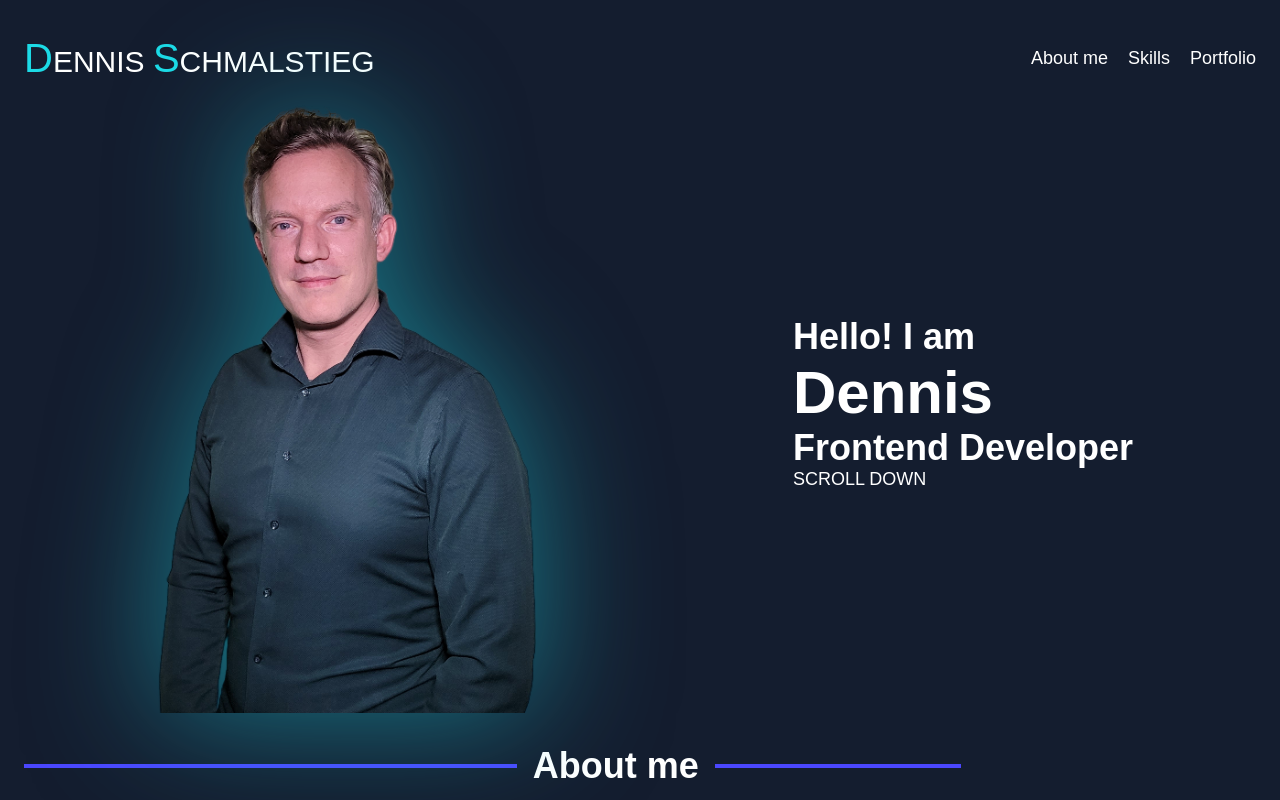
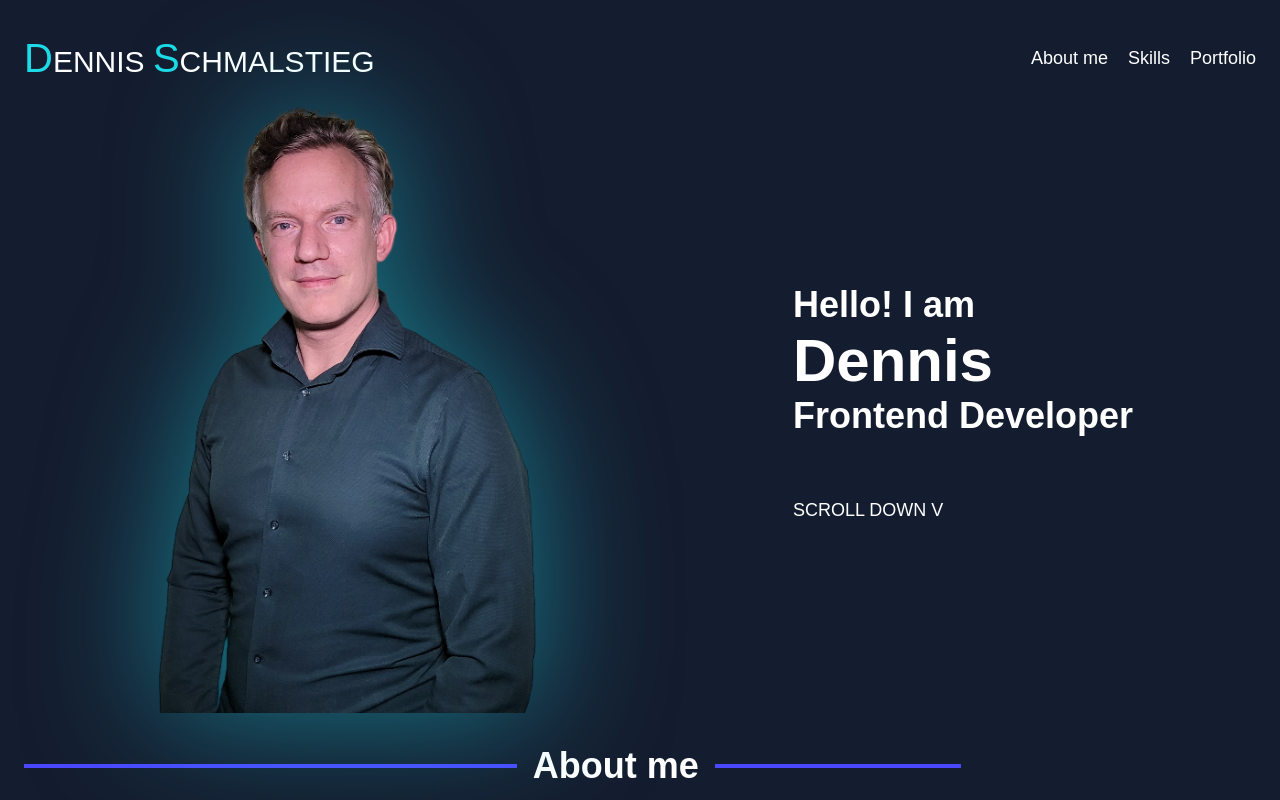
Before and after one commit to felianfilian/portfolio, an Angular app: page / in a window 1280 px wide. Shown: the top 800 px of the page. Built offline with nearby package versions, Linux system fonts and the light colour scheme.

Commit message:
hero update

```diff
--- a/src/app/section01-hero/section01-hero.component.html
+++ b/src/app/section01-hero/section01-hero.component.html
@@ -3,8 +3,8 @@
     <h2>Hello! I am</h2>
     <h1>Dennis</h1>
     <h2>Frontend Developer</h2>
-
-    <span>SCROLL DOWN</span>
+    <br /><br /><br />
+    <span>SCROLL DOWN V</span>
   </div>
   <div class="hero-container">
     <img
```
